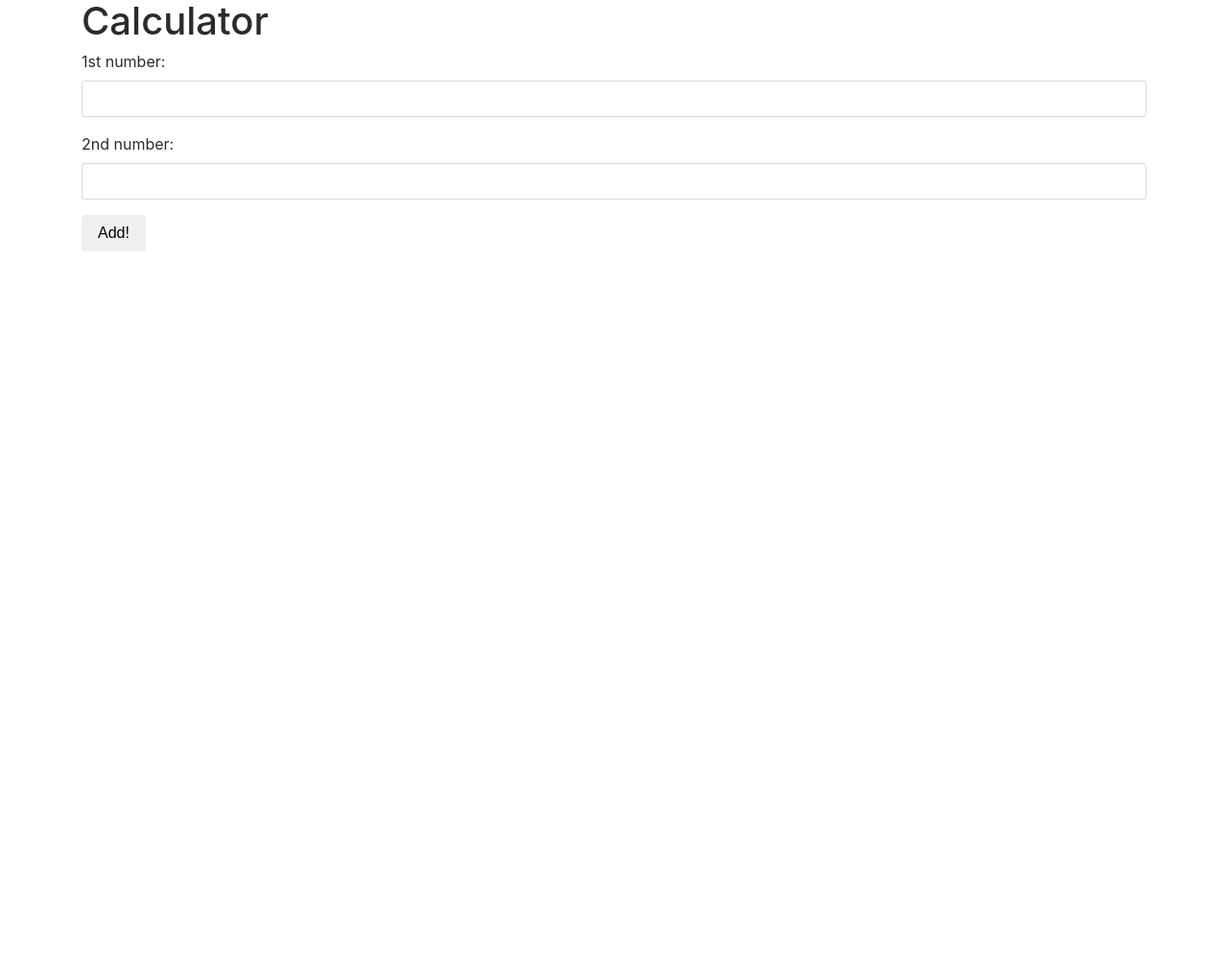
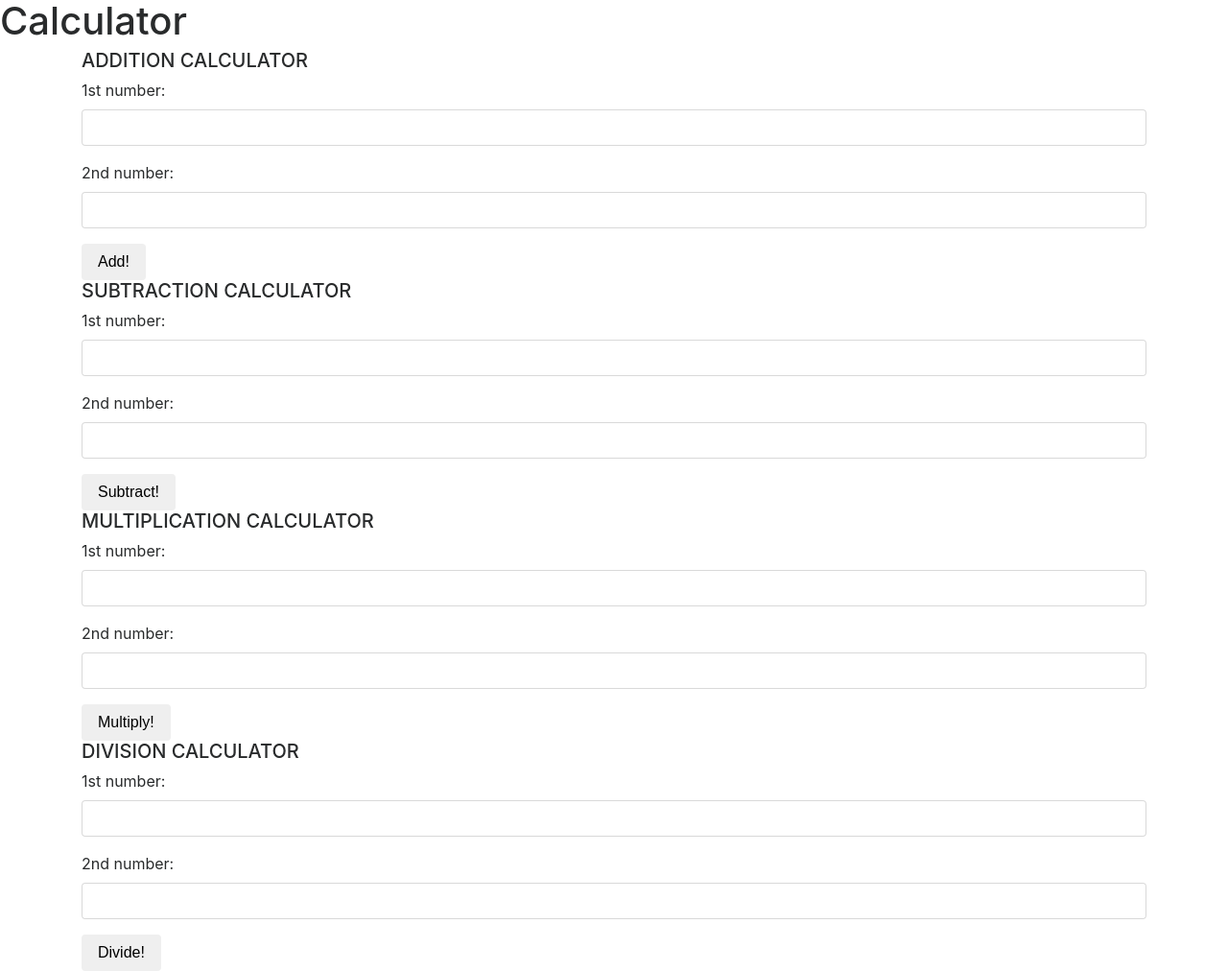
Before and after one commit to codemargaret/calculator, a plain HTML site: page index.html in a window 1280 px wide. Shown: the whole page at 96% size. Before the commit the page ends 800 px from the top, so only its background shows below. Drawn offline with Linux system fonts and the light colour scheme.

Commit message:
add 3 other operations to calculator

```diff
--- a/index.html
+++ b/index.html
@@ -8,8 +8,9 @@
     <script src="js/scripts.js"></script>
   </head>
   <body>
+    <h1>Calculator</h1>
     <div class="container">
-      <h1>Calculator</h1>
+      <h5>ADDITION CALCULATOR</h5>
       <form id="add">
         <div class="form-group">
           <label for="add1">1st number:</label>
@@ -21,6 +22,46 @@
         </div>
         <button type="submit" class="btn">Add!</button>
       </form>
+
+      <h5>SUBTRACTION CALCULATOR</h5>
+      <form id="subtract">
+        <div class="form-group">
+          <label for="subtract1">1st number:</label>
+          <input id="subtract1" class="form-control" type="text">
+        </div>
+        <div class="form-group">
+          <label for="subtract2">2nd number:</label>
+          <input id="subtract2" class="form-control" type="text">
+        </div>
+        <button type="submit" class="btn">Subtract!</button>
+      </form>
+
+      <h5>MULTIPLICATION CALCULATOR</h5>
+      <form id="multiply">
+        <div class="form-group">
+          <label for="multiply1">1st number:</label>
+          <input id="multiply1" class="form-control" type="text">
+        </div>
+        <div class="form-group">
+          <label for="multiply2">2nd number:</label>
+          <input id="multiply2" class="form-control" type="text">
+        </div>
+        <button type="submit" class="btn">Multiply!</button>
+      </form>
+
+      <h5>DIVISION CALCULATOR</h5>
+      <form id="divide">
+        <div class="form-group">
+          <label for="divide1">1st number:</label>
+          <input id="divide1" class="form-control" type="text">
+        </div>
+        <div class="form-group">
+          <label for="divide2">2nd number:</label>
+          <input id="divide2" class="form-control" type="text">
+        </div>
+        <button type="submit" class="btn">Divide!</button>
+      </form>
+
       <div id="output">
 
       </div>
--- a/js/scripts.js
+++ b/js/scripts.js
@@ -22,6 +22,27 @@ $(document).ready(function(){
 		var number1 = parseInt($("#add1").val());
 		var number2 = parseInt($("#add2").val());
 		var result = add(number1, number2);
+		$("#output").text(result);
+	});
+	$("form#subtract").submit(function(event){
+		event.preventDefault();
+		var number1 = parseInt($("#subtract1").val());
+		var number2 = parseInt($("#subtract2").val());
+		var result = subtract(number1, number2);
+		$("#output").text(result);
+	});
+	$("form#multiply").submit(function(event){
+		event.preventDefault();
+		var number1 = parseInt($("#multiply1").val());
+		var number2 = parseInt($("#multiply2").val());
+		var result = multiply(number1, number2);
+		$("#output").text(result);
+	});
+	$("form#divide").submit(function(event){
+		event.preventDefault();
+		var number1 = parseInt($("#divide1").val());
+		var number2 = parseInt($("#divide2").val());
+		var result = divide(number1, number2);
 		$("#output").text(result);
 	});
 });
```
